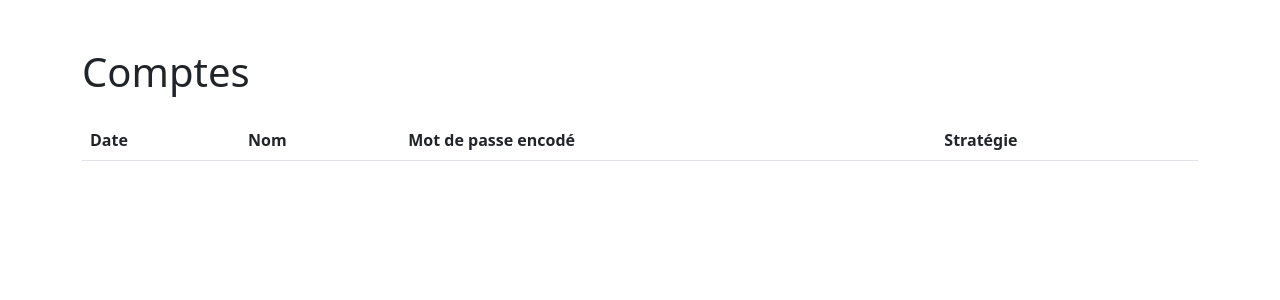
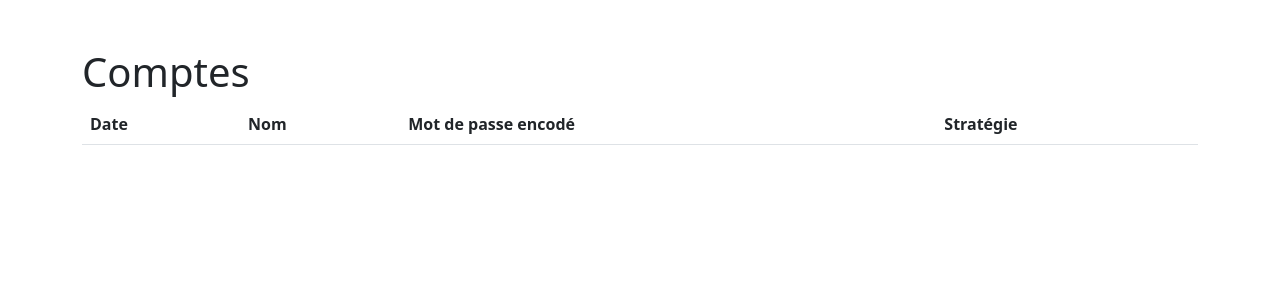
Before and after one commit to nwolff/cours-mdp, a Flask app: page /listusers in a window 1280 px wide. Shown: the part 56-356 px from the top of the page. Run offline with Flask 3, Linux system fonts and the light colour scheme; data that the repository does not hold is empty; some libraries are stand-ins or nearby versions.

Commit message:
small fix

```diff
--- a/templates/listusers.html
+++ b/templates/listusers.html
@@ -5,7 +5,6 @@
 
 {% block content %}
 <h1>Comptes</h1>
-<table class="table">
     <table class="table">
         <thead>
             <tr>
```
